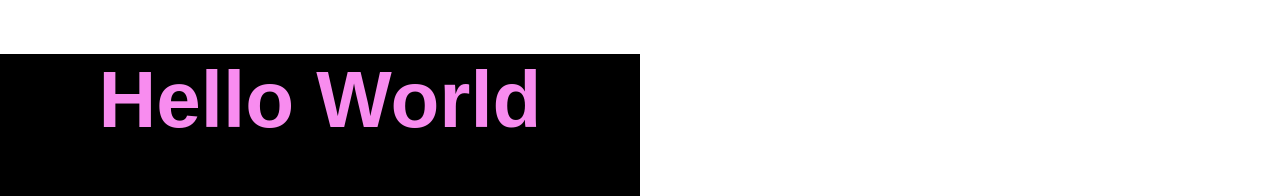
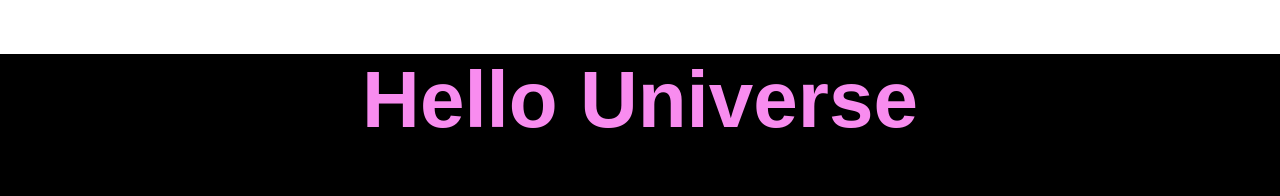
Before and after one commit to aisha-alt/beginners-week-one, a plain HTML site: page index.html in a window 1280 px wide. Shown: the top 196 px of the page. Drawn offline with Linux system fonts and the light colour scheme.

Commit message:
Changed "Hello World" to "Hello Universe"

```diff
--- a/css/styles.css
+++ b/css/styles.css
@@ -5,7 +5,7 @@ body{
 }
 div{
 	min-height: 10vh;
-	width: 50vw;
+	width: 100vw;
 }
 h1,h2{
 	text-align: center;
@@ -68,5 +68,4 @@ li:hover{
 div.header{
 	background-color: rgb(0,0,0);
 	color: rgb(248,140,239);
-
 }
--- a/index.html
+++ b/index.html
@@ -1,12 +1,13 @@
 <!DOCTYPE html>
-<html>
+<html lang="en">
 	<head>
+		<meta charset="utf-8">
 		<title>First site</title>
 		<link rel="stylesheet" type="text/css" href="css/styles.css">
 	</head>
 <body>
 <div class="header">
-<h1>Hello World</h1>
+<h1>Hello Universe</h1>
 
 <h2>Welcome to my site!</h2>
 
```
Also changed, not shown: example.html (line endings or trailing spaces).
